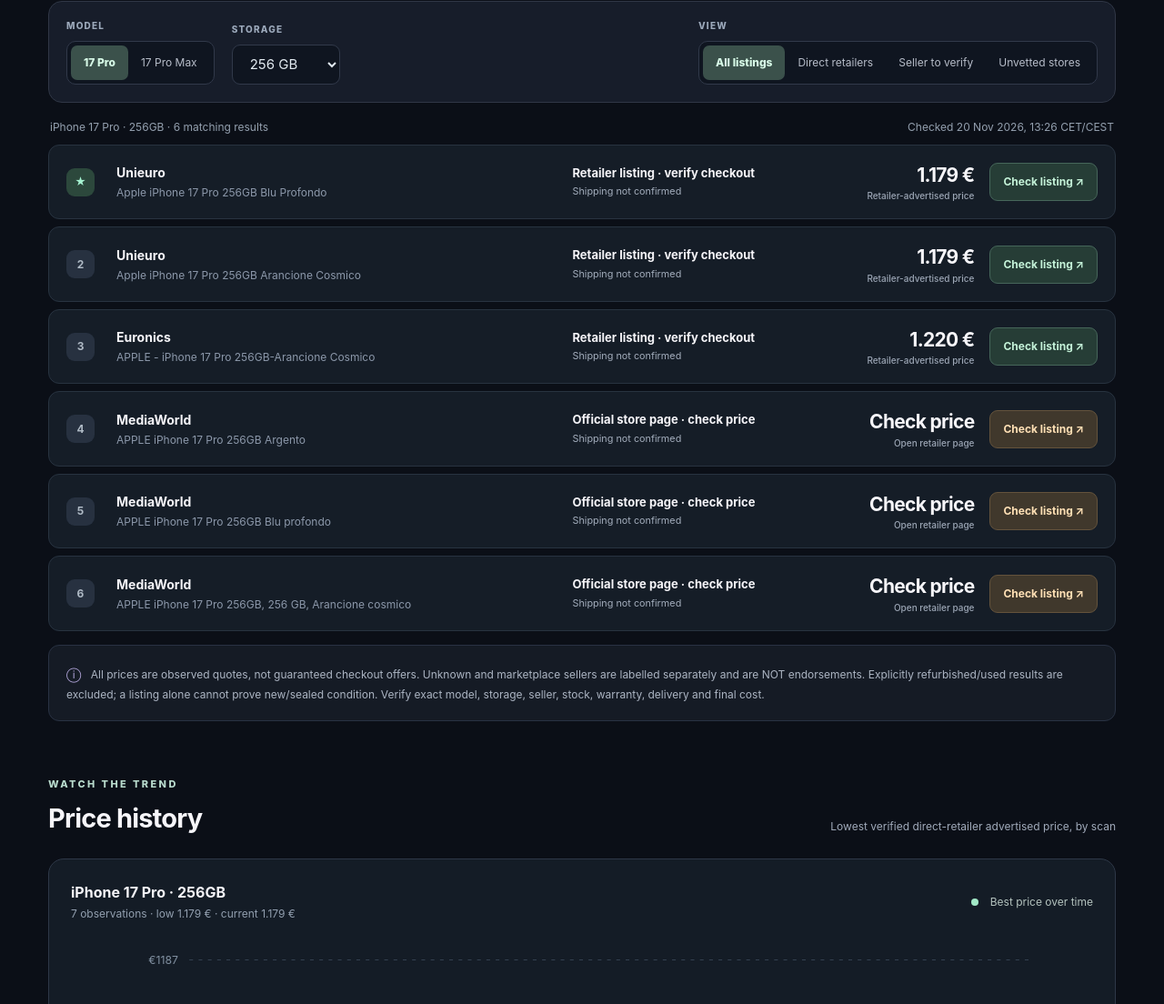
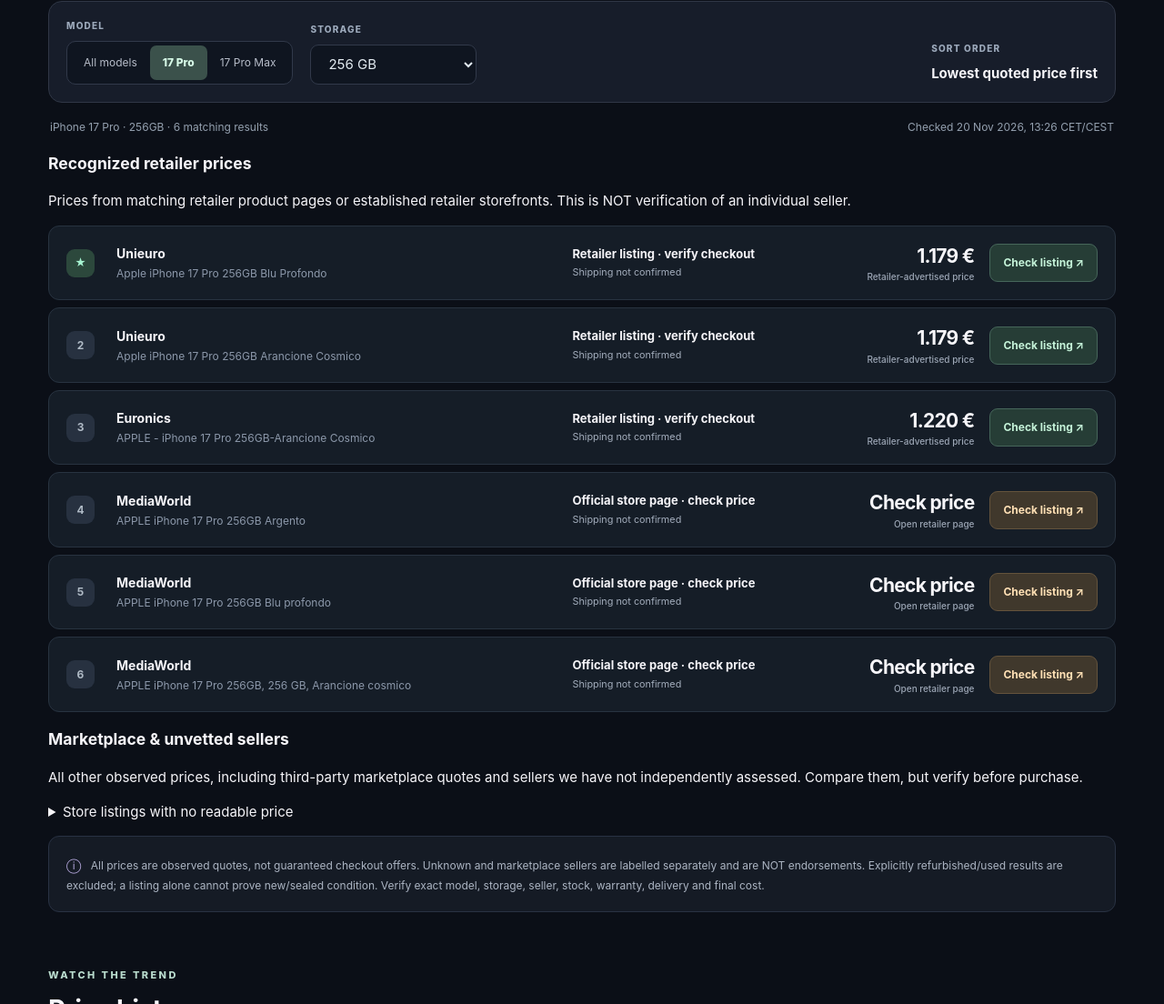
Before and after one commit to JohnPaolino/iphone-price-scout, a plain HTML site: page docs/index.html in a window 1280 px wide. Shown: the part 1276-2380 px from the top of the page at 91% size. Drawn offline with Linux system fonts and the light colour scheme.

Commit message:
Create price-first dashboard with separate recognized and unvetted seller sections

```diff
--- a/docs/index.html
+++ b/docs/index.html
@@ -60,14 +60,37 @@
     </section>
 
     <section class="section offers-section" id="offers">
-      <div class="section-heading"><div><div class="overline">DEEPER DIVE</div><h2>Explore the market</h2></div><p id="result-caption">Prices shown before unverified delivery charges</p></div>
+      <div class="section-heading"><div><div class="overline">DEEPER DIVE</div><h2>Explore the market</h2></div><p id="result-caption">All quoted prices, excluding unconfirmed shipping</p></div>
       <div class="filters">
-        <div class="filter-pair"><span class="filter-label">MODEL</span><div class="segmented"><button data-model="pro" class="selected" aria-pressed="true">17 Pro</button><button data-model="max" aria-pressed="false">17 Pro Max</button></div></div>
-        <div class="filter-pair"><label class="filter-label" for="storage">STORAGE</label><select id="storage"><option value="256gb">256 GB</option><option value="512gb">512 GB</option><option value="1tb">1 TB</option><option value="2tb">2 TB</option></select></div>
-        <div class="filter-pair grow"><span class="filter-label">VIEW</span><div class="segmented"><button data-trust="all" class="selected" aria-pressed="true">All listings</button><button data-trust="trusted_retailer" aria-pressed="false">Direct retailers</button><button data-trust="review_seller" aria-pressed="false">Seller to verify</button><button data-trust="unverified_seller" aria-pressed="false">Unvetted stores</button></div></div>
+        <div class="filter-pair"><span class="filter-label">MODEL</span>
+          <div class="segmented">
+            <button data-model="all" class="selected" aria-pressed="true">All models</button>
+            <button data-model="pro" aria-pressed="false">17 Pro</button>
+            <button data-model="max" aria-pressed="false">17 Pro Max</button>
+          </div>
+        </div>
+        <div class="filter-pair"><label class="filter-label" for="storage">STORAGE</label>
+          <select id="storage">
+            <option value="all">All storage sizes</option>
+            <option value="256gb">256 GB</option>
+            <option value="512gb">512 GB</option>
+            <option value="1tb">1 TB</option>
+            <option value="2tb">2 TB</option>
+          </select>
+        </div>
+        <div class="filter-pair grow"><span class="filter-label">SORT ORDER</span><strong class="price-sort-label">Lowest quoted price first</strong></div>
       </div>
-      <div class="offers-meta"><span id="view-summary">No offers yet</span><span id="view-timestamp"></span></div>
-      <div id="offers-list" class="offers-list" aria-live="polite"><div class="empty-state">The monitor has not run yet. Once configured, this page will update every hour.</div></div>
+      <div class="offers-meta"><span id="view-summary">Loading quoted prices…</span><span id="view-timestamp"></span></div>
+      <div class="price-section-head"><h3>Recognized retailer prices <span id="retailer-count"></span></h3>
+        <p>Prices from matching retailer product pages or established retailer storefronts. This is NOT verification of an individual seller.</p></div>
+      <div id="offers-list" class="offers-list" aria-live="polite"><div class="empty-state">Loading retailer prices…</div></div>
+      <div class="price-section-head price-check-head"><h3>Marketplace &amp; unvetted sellers <span id="unvetted-count"></span></h3>
+        <p>All other observed prices, including third-party marketplace quotes and sellers we have not independently assessed. Compare them, but verify before purchase.</p></div>
+      <div id="unvetted-list" class="offers-list" aria-live="polite"></div>
+      <div id="amazon-note" class="market-note"></div>
+      <details class="unpriced-details"><summary id="unpriced-summary">Store listings with no readable price</summary>
+        <div id="unpriced-list" class="offers-list"></div>
+      </details>
       <div id="exclusion-note" class="notice"><span>ⓘ</span> All prices are observed quotes, not guaranteed checkout offers. Unknown and marketplace sellers are labelled separately and are NOT endorsements. Explicitly refurbished/used results are excluded; a listing alone cannot prove new/sealed condition. Verify exact model, storage, seller, stock, warranty, delivery and final cost.</div>
     </section>
 
```
